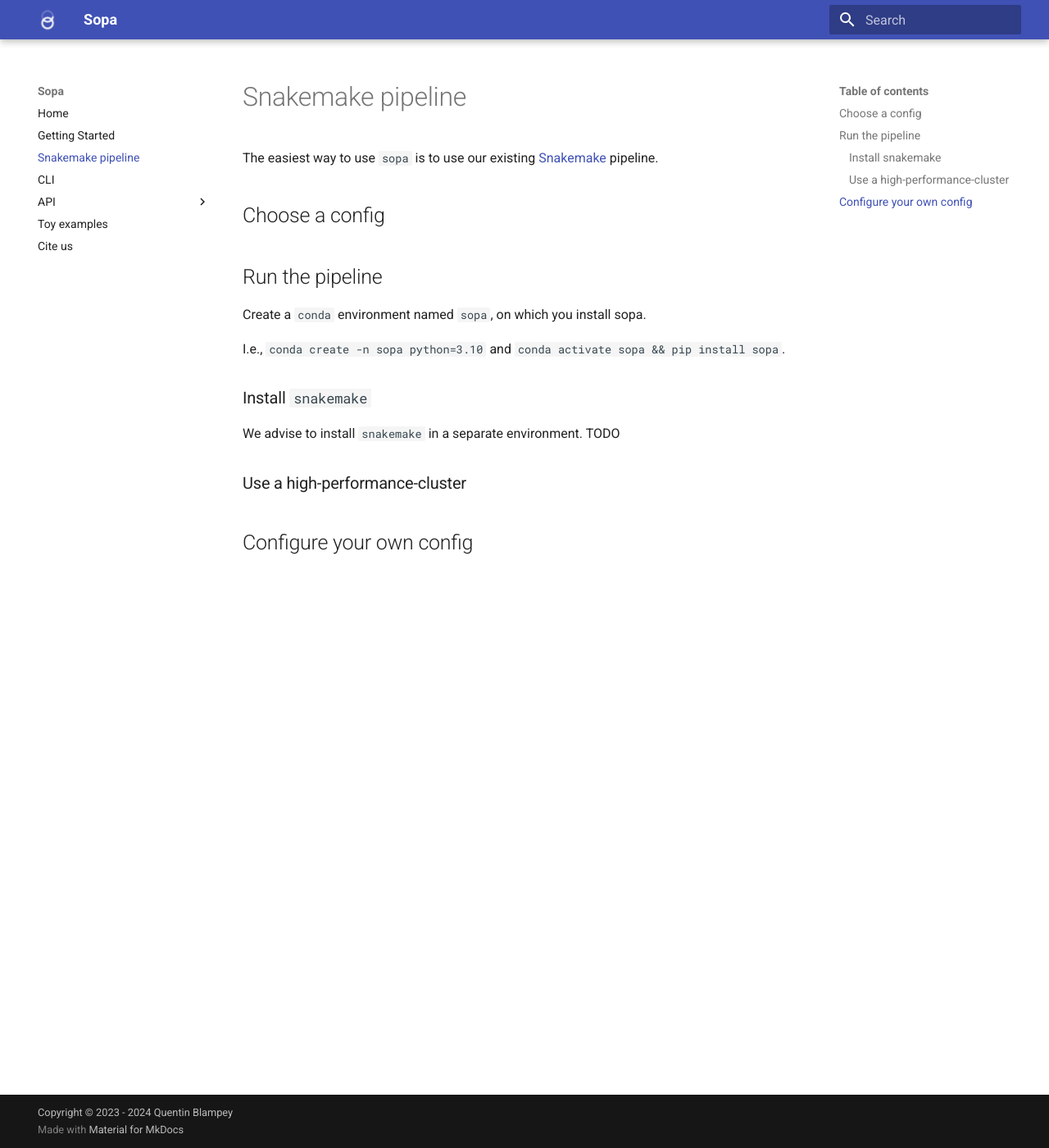
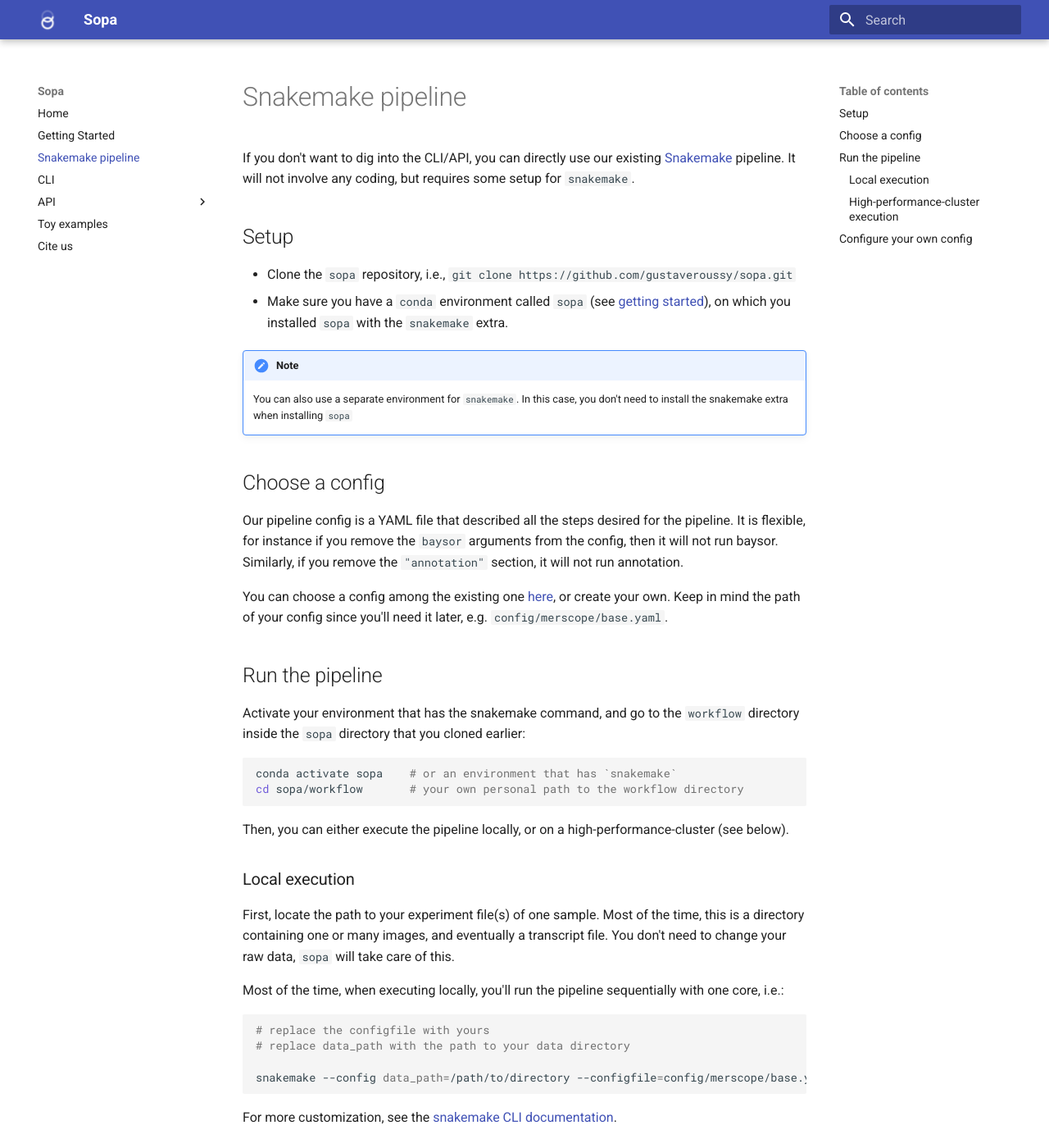
Before and after one commit to gustaveroussy/sopa, an MkDocs documentation site: the page built from docs/pipeline.md, in a window 1280 px wide and 1400 px high. Shown: the whole window at 82% size. Built offline with MkDocs 1.6.1 and Material for MkDocs 9.7.7, drawn with Linux system fonts in a browser that asks for light colours; some of the changed text lies outside the part shown.

Commit message:
major documentation update

````diff
--- a/docs/pipeline.md
+++ b/docs/pipeline.md
@@ -1,19 +1,50 @@
 # Snakemake pipeline
 
-The easiest way to use `sopa` is to use our existing [Snakemake](https://snakemake.readthedocs.io/en/stable/) pipeline.
+If you don't want to dig into the CLI/API, you can directly use our existing [Snakemake](https://snakemake.readthedocs.io/en/stable/) pipeline. It will not involve any coding, but requires some setup for `snakemake`.
+
+## Setup
+
+- Clone the `sopa` repository, i.e., `git clone https://github.com/gustaveroussy/sopa.git`
+- Make sure you have a `conda` environment called `sopa` (see [getting started](../getting_started)), on which you installed `sopa` with the `snakemake` extra.
+
+!!! Note
+    You can also use a separate environment for `snakemake`. In this case, you don't need to install the snakemake extra when installing `sopa`
 
 ## Choose a config
 
+Our pipeline config is a YAML file that described all the steps desired for the pipeline. It is flexible, for instance if you remove the `baysor` arguments from the config, then it will not run baysor. Similarly, if you remove the `"annotation"` section, it will not run annotation.
+
+You can choose a config among the existing one [here](https://github.com/gustaveroussy/sopa/tree/master/workflow/config), or create your own. Keep in mind the path of your config since you'll need it later, e.g. `config/merscope/base.yaml`.
+
 ## Run the pipeline
 
-Create a `conda` environment named `sopa`, on which you install sopa.
+Activate your environment that has the snakemake command, and go to the `workflow` directory inside the `sopa` directory that you cloned earlier:
+```sh
+conda activate sopa    # or an environment that has `snakemake`
+cd sopa/workflow       # your own personal path to the workflow directory
+```
 
-I.e., `conda create -n sopa python=3.10` and `conda activate sopa && pip install sopa`.
+Then, you can either execute the pipeline locally, or on a high-performance-cluster (see below).
 
-### Install `snakemake`
+### Local execution
 
-We advise to install `snakemake` in a separate environment. TODO
+First, locate the path to your experiment file(s) of one sample. Most of the time, this is a directory containing one or many images, and eventually a transcript file. You don't need to change your raw data, `sopa` will take care of this.
 
-### Use a high-performance-cluster
+Most of the time, when executing locally, you'll run the pipeline sequentially with one core, i.e.:
+
+```sh
+# replace the configfile with yours
+# replace data_path with the path to your data directory
+
+snakemake --config data_path=/path/to/directory --configfile=config/merscope/base.yaml --cores 1
+```
+
+For more customization, see the [snakemake CLI documentation](https://snakemake.readthedocs.io/en/stable/executing/cli.html).
+
+### High-performance-cluster execution
+
+... TODO
 
 ## Configure your own config
+
+... TODO
--- a/mkdocs.yml
+++ b/mkdocs.yml
@@ -14,6 +14,8 @@ nav:
     - sopa.stats: api/stats.md
     - sopa.segmentation:
       - sopa.segmentation.shapes: api/segmentation/shapes.md
+    - sopa.utils:
+      - sopa.utils.data: api/utils/data.md
   - Toy examples: toy.md
   - Cite us: cite_us.md
 plugins:
--- a/pyproject.toml
+++ b/pyproject.toml
@@ -34,10 +34,13 @@ loompy = { version = "^3.0.7", optional = true }
 
 tangram-sc = { version = "^1.0.4", optional = true }
 
+snakemake = { version = "^7.32.4", optional = true }
+
 [tool.poetry.extras]
 cellpose = ["cellpose", "opencv-python", "torch"]
 baysor = ["toml", "loompy"]
 tangram = ["tangram-sc"]
+snakemake = ["snakemake"]
 dev = [
   "black",
   "isort",
````
Also changed, not shown: README.md (+2 -2 lines), docs/api/utils/data.md (added, +7 -0 lines), docs/getting_started.md (+53 -0 lines), docs/index.md (+16 -0 lines), docs/toy.md (+16 -7 lines), 4 other files.
